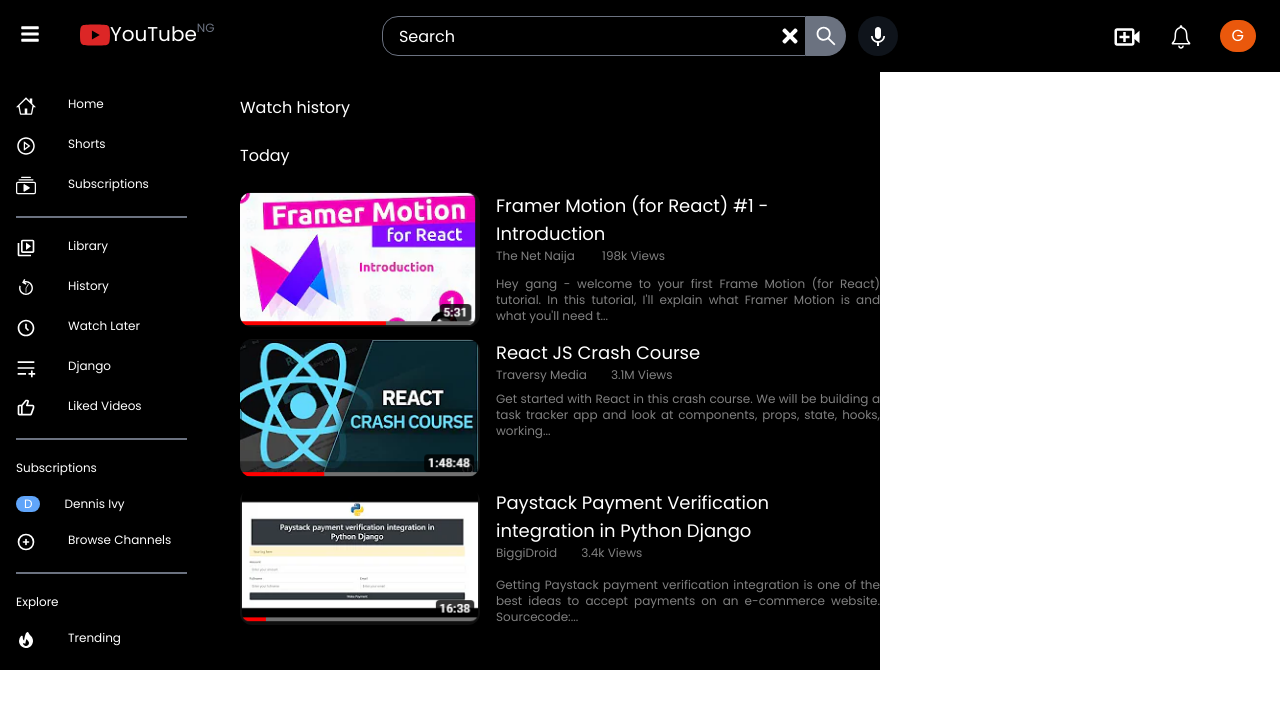
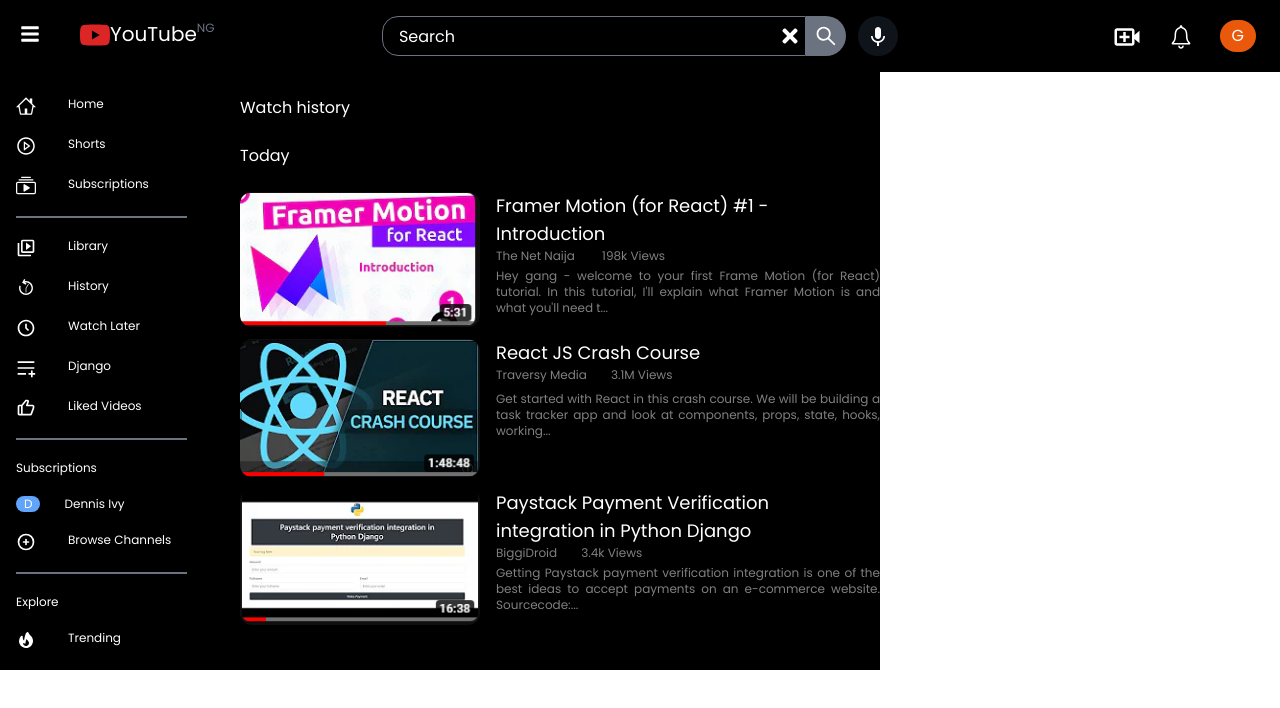
Before and after one commit to belemaaa/grid, a React (Create React App) app: page / in a window 1280 px wide. Shown: the top 708 px of the page. Built offline with nearby package versions, Linux system fonts and the light colour scheme.

Commit message:
few changes

```diff
--- a/src/components/Column2.jsx
+++ b/src/components/Column2.jsx
@@ -23,7 +23,7 @@
           <div className='max-w-sm ml-4 text-justify'>
             <p className='text-lg'>Framer Motion (for React) #1 - <br/> Introduction</p>
             <p className='text-white text-opacity-50 text-xs'>The Net Naija <span className='ml-6'>198k Views</span></p>
-            <p className='text-xs text-white text-opacity-50 mt-3'>Hey gang - welcome to your first Frame Motion (for React) tutorial. In
+            <p className='text-xs text-white text-opacity-50 mt-1'>Hey gang - welcome to your first Frame Motion (for React) tutorial. In
             this tutorial, I'll explain what Framer Motion is and what you'll need t...
             </p>
           </div>
@@ -53,7 +53,7 @@
           <div className='max-w-sm ml-4 text-justify'>
             <p className='text-lg'>Paystack Payment Verification<br/> integration in Python Django</p>
             <p className='text-white text-opacity-50 text-xs'>BiggiDroid<span className='ml-6'>3.4k Views</span></p>
-            <p className='text-xs text-white text-opacity-50 mt-4'>Getting Paystack payment verification integration is one of the best
+            <p className='text-xs text-white text-opacity-50 mt-1'>Getting Paystack payment verification integration is one of the best
             ideas to accept payments on an e-commerce website. Sourcecode:...
             </p>
           </div>
```
